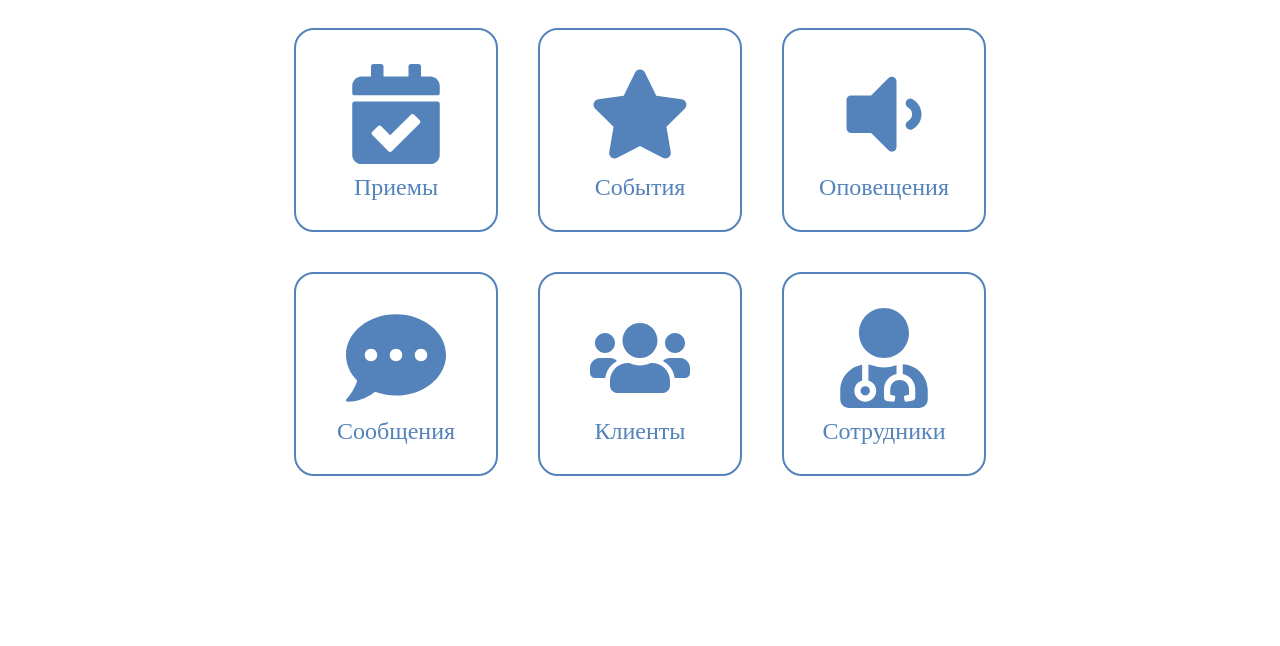
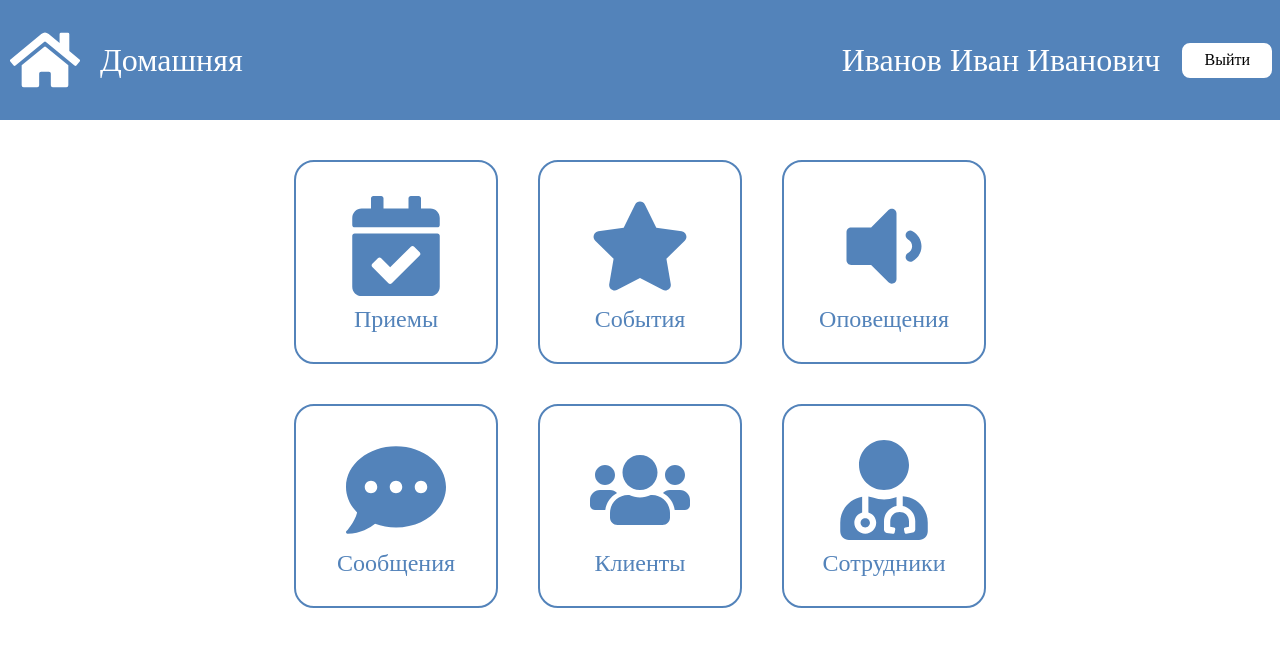
Before and after one commit to SUSLIK1432/laba, a React (Create React App) app: page / in a window 1280 px wide. Shown: the top 646 px of the page. Built offline with nearby package versions, Linux system fonts and the light colour scheme.

Commit message:
ренейминг, компонент Header, Button

```diff
--- a/src/Pages/First.js
+++ b/src/Pages/First.js
@@ -2,12 +2,16 @@
 import React from 'react';
 import Page from '../components/Navigator/Page'
 import Tile from '../components/Tile/Tile'
-import { ReactComponent as СalendarCheckSolid } from '../image/calendar-check-solid.svg'
-import { ReactComponent as СommentDotsSolid } from '../image/comment-dots-solid.svg'
+import Header from '../components/Header/Header'
+import Button from '../components/Button/Button'
+
+import { ReactComponent as CalendarCheckSolid } from '../image/calendar-check-solid.svg'
+import { ReactComponent as CommentDotsSolid } from '../image/comment-dots-solid.svg'
 import { ReactComponent as StarSolid } from '../image/star-solid.svg'
 import { ReactComponent as VolumeDownSolid } from '../image/volume-down-solid.svg'
 import { ReactComponent as UsersSolid } from '../image/users-solid.svg'
 import { ReactComponent as UserMdSolid } from '../image/user-md-solid.svg'
+import { ReactComponent as HomeSolid } from '../image/home-solid.svg'
 
 class First extends React.Component {
 
@@ -21,14 +25,23 @@ class First extends React.Component {
 
 
 	render() {
-		const { id, navigator } = this.props
+		const { id, navigator} = this.props
 		return (
+
 			<Page id={id}>
+				<Header
+					text1="Домашняя"
+					icons={ <HomeSolid className="__Header_icon"/> }
+					text2="Иванов Иван Иванович"
+					logout={ <Button text="Выйти"/> }
+
+				/>
 				<div className="flex_center">
+
 					<div className="__App_tile_collection">
 						<Tile
 							text="Приемы"
-							icons={ <СalendarCheckSolid className="allIcons"/> }
+							icons={ <CalendarCheckSolid className="allIcons"/> }
 							onClick={() => { navigator.goPage("second") }}
 						/>
 						<Tile
@@ -41,7 +54,7 @@ class First extends React.Component {
 						/>
 						<Tile
 							text="Сообщения"
-							icons={ <СommentDotsSolid className="allIcons"/> }
+							icons={ <CommentDotsSolid className="allIcons"/> }
 						/>
 						<Tile
 							text="Клиенты"
--- a/src/Pages/Second.js
+++ b/src/Pages/Second.js
@@ -1,5 +1,10 @@
 import React from 'react';
 import Page from '../components/Navigator/Page'
+import Header from '../components/Header/Header'
+import Button from '../components/Button/Button'
+
+import { ReactComponent as CalendarCheckSolid } from '../image/calendar-check-solid.svg'
+
 
 class Second extends React.Component {
 
@@ -15,7 +20,15 @@ class Second extends React.Component {
 	render() {
 		const { id } = this.props
 		return (
-			<Page id={id}>2</Page>
+			<Page id={id}>
+				<Header
+					text1="Приемы"
+					icons={ <CalendarCheckSolid className="__Header_icon"/> }
+					text2="Иванов Иван Иванович"
+					logout={ <Button text="Выйти"/> }
+
+				/>
+			</Page>
 		)
 	}
 }
--- /dev/null
+++ b/src/components/Button/Button.js
@@ -0,0 +1,20 @@
+import React from 'react';
+import './button.css';
+
+
+
+class Button extends React.Component {
+
+
+	render() {
+		const {text, onClick} = this.props
+
+		return (
+				<div className="__Button_main" onClick={onClick}>
+					<div className="__Button_textBlock">{text}</div>
+				</div>
+		)
+	}
+}
+
+export default Button;
--- /dev/null
+++ b/src/components/Button/button.css
@@ -0,0 +1,20 @@
+.__Button_main {
+	width: 100%;
+	height: 35px;
+	background-color: #FFF;
+	border: 2px solid #5383BA;
+	border-radius: 10px;
+	display: flex;
+	align-items: center;
+	justify-content: center;
+}
+
+.__Button_main:hover {
+	background-color: #a9caeb;
+	cursor: pointer;
+}
+
+.__Button_textBlock{
+	margin-right: 20px;
+	margin-left: 20px;
+}
--- /dev/null
+++ b/src/components/Header/Header.js
@@ -0,0 +1,35 @@
+import React from 'react';
+import './header.css';
+//import 'font-awesome/css/font-awesome.min.css';
+
+
+
+class Header extends React.Component {
+
+	constructor(props) {
+		super(props);
+		this.state = {
+		};
+	}
+
+
+	render() {
+		const { text1, icons, text2, logout } = this.props
+		return (
+				<div className="__Header_mainBlock ">
+					<div className="__Header_leftBlock">
+						<div className="__Header_icon">{icons}</div>
+						<div className="__Header_title">{text1}</div>
+					</div>
+					<div className="__Header_rightBlock">
+						<div className="__Header_title">{text2}</div>
+						<div>{logout}</div>
+					</div>
+				</div>
+
+
+		)
+	}
+}
+
+export default Header;
--- /dev/null
+++ b/src/components/Header/header.css
@@ -0,0 +1,37 @@
+.__Header_mainBlock {
+	width: 100%;
+	height: 120px;
+	background-color: #5383BA;
+	display: flex;
+	justify-content: space-between;
+	margin-bottom: 20px;
+}
+
+.__Header_leftBlock {
+	display: flex;
+	align-items: center;
+	margin: 10px;
+
+
+
+}
+.__Header_rightBlock{
+	display: flex;
+	align-items: center;
+	margin: 10px;
+
+}
+.__Header_icon {
+	height: 70px;
+	width: 70px;
+	color: #FFF;
+	align-items: center;
+
+
+}
+.__Header_title {
+	font-size: 32px;
+	margin-left: 20px;
+	margin-right: 20px;
+	color: #FFF;
+}
--- a/src/components/Tile/Tile.js
+++ b/src/components/Tile/Tile.js
@@ -1,5 +1,5 @@
 import React from 'react';
-import './index.css';
+import './tile.css';
 //import 'font-awesome/css/font-awesome.min.css';
 
 
--- a/src/index.css
+++ b/src/index.css
@@ -34,3 +34,6 @@
 	width: 100px;
 	color: #5383BA;
 }
+body {
+	margin: 0px;
+}
```
Also changed, not shown: src/components/Tile/tile.css (renamed from src/components/Tile/index.css).
